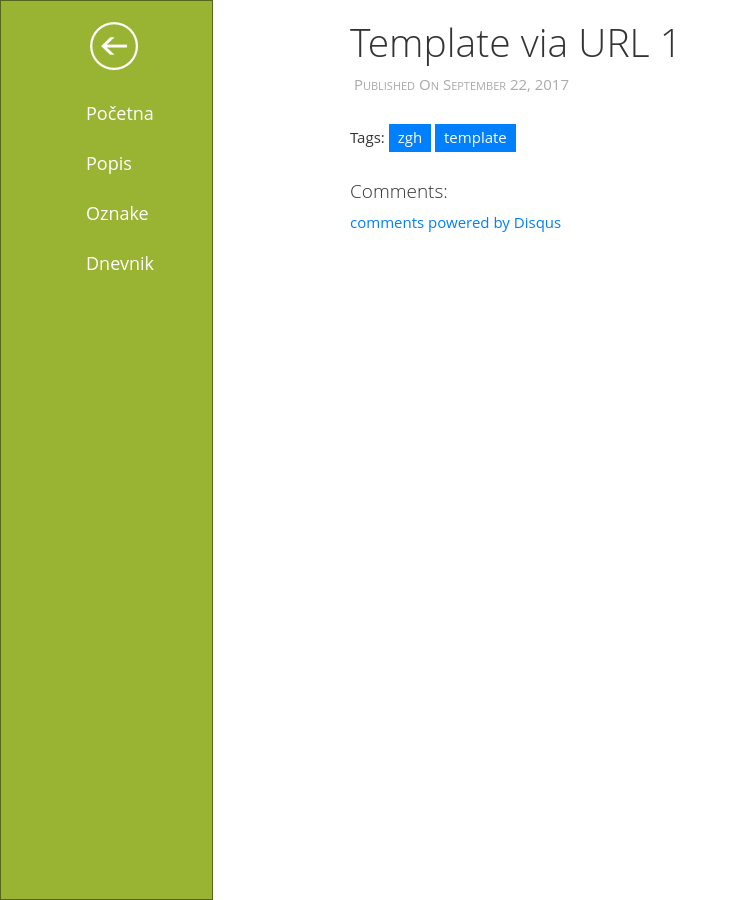
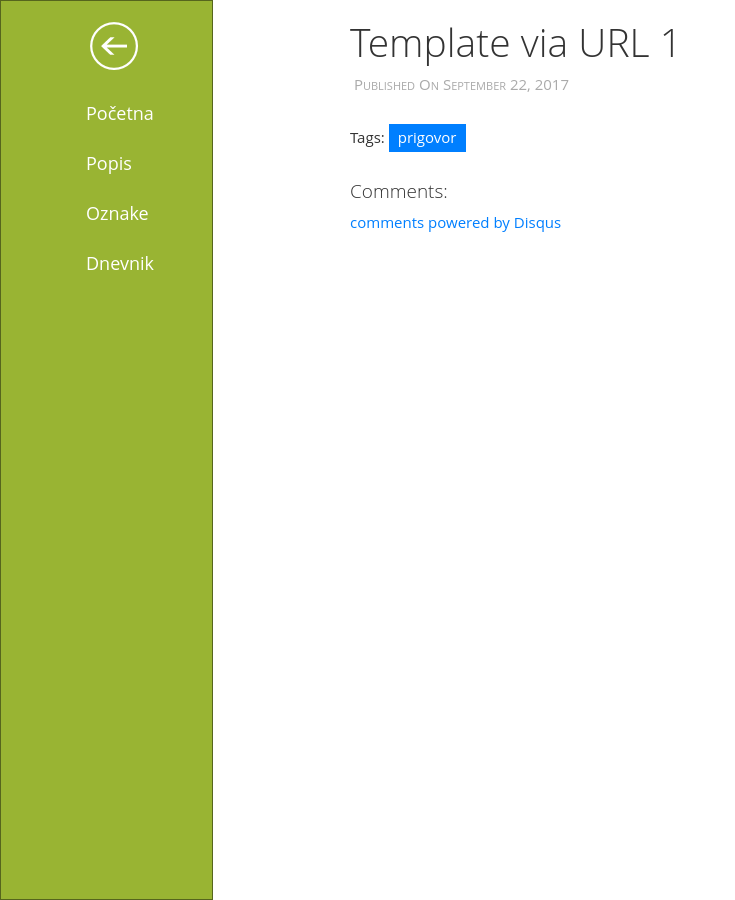
Before and after one commit to codeforcroatia/reklamacijenet-podnesi, a Jekyll site: the page built from _posts/2017-09-22-template-url.md, in a window 1280 px wide. Shown: the whole page, without its empty margins (0-735 px from the left). Built offline with Jekyll 4.4.1, drawn with Linux system fonts in a browser that asks for light colours; a script that is not in the unit is left out; comment, search, counter and statistics services are not loaded.

Commit message:
Update 2017-09-22-template-url.md

```diff
--- a/_posts/2017-09-22-template-url.md
+++ b/_posts/2017-09-22-template-url.md
@@ -3,7 +3,7 @@ layout:       post
 title:        Template via URL 1
 date:         2017-09-22 00:00:00
 categories:   ZGH
-tags:         zgh template
-eurl:         http://imamopravoznati.org
+tags:         prigovor
+eurl:         http://reklamacije.net
 description:  Template for reporting something via IPZ
 ---
```
